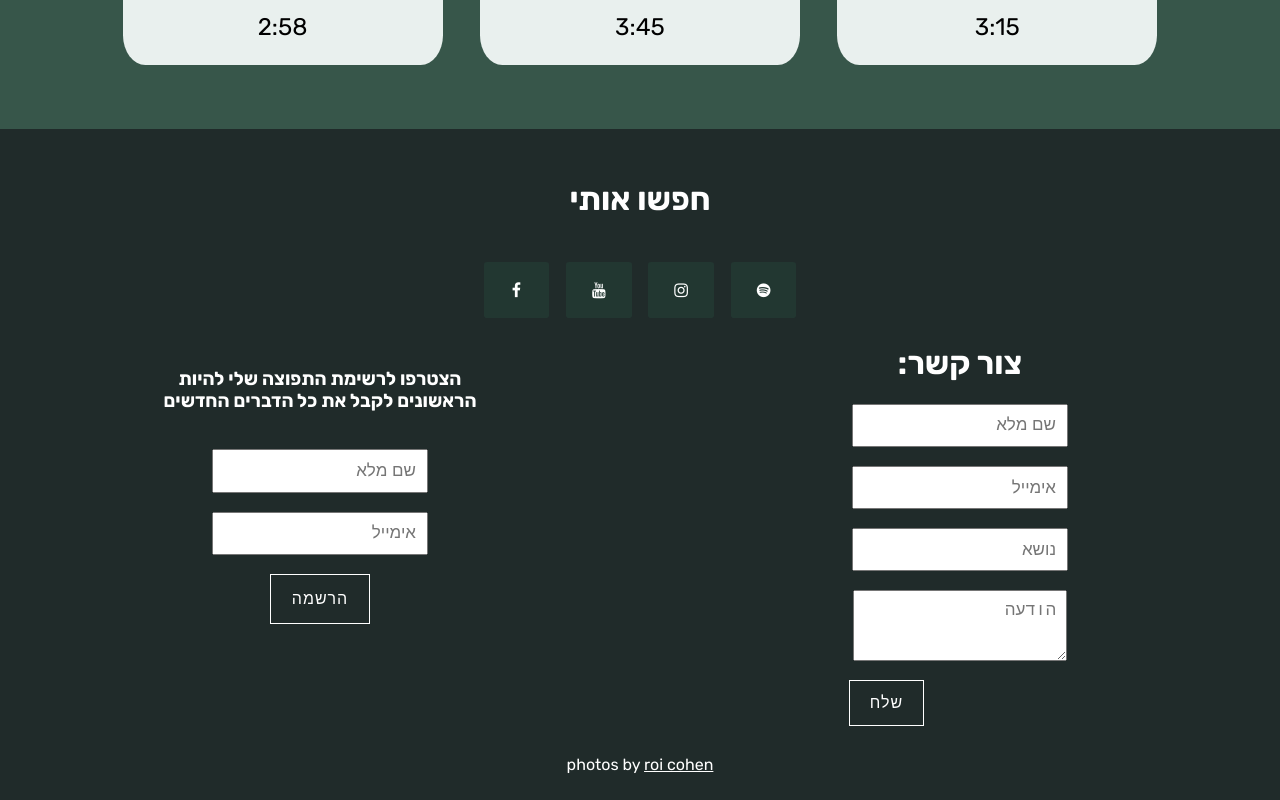
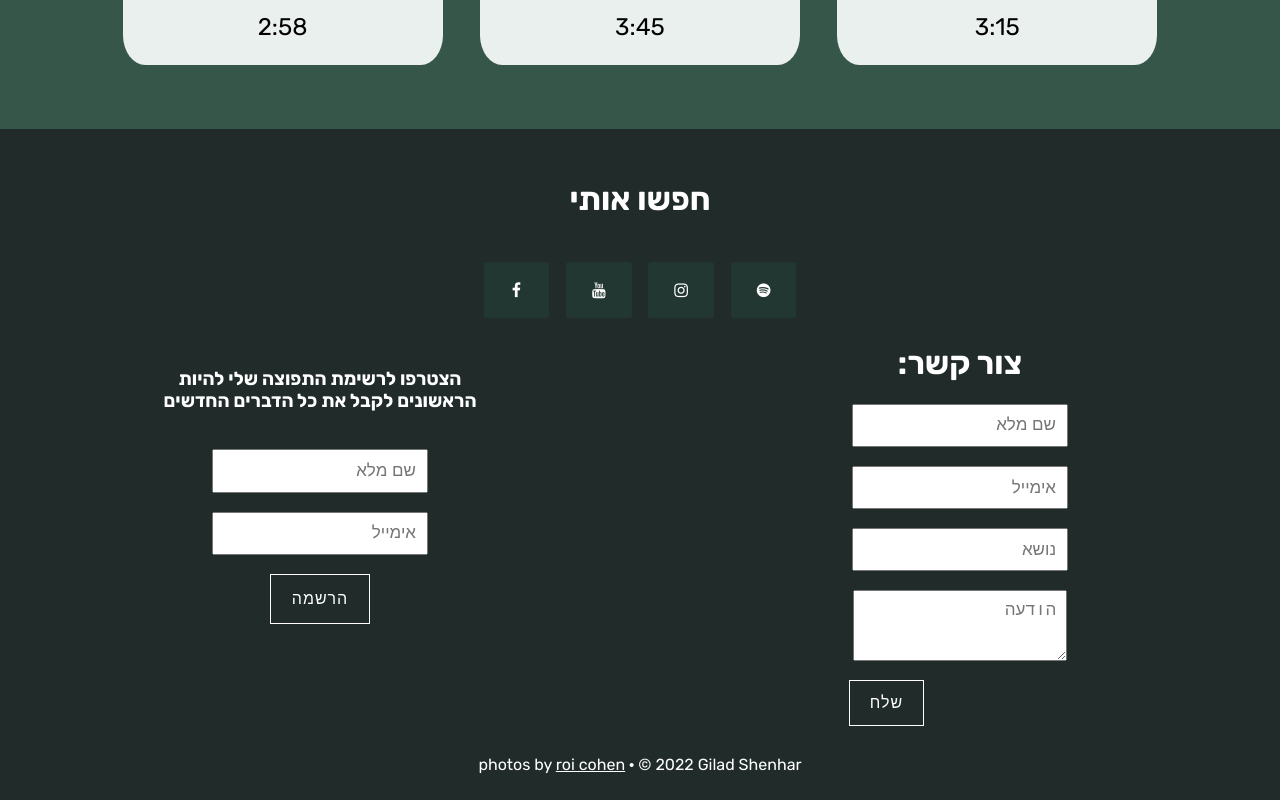
Before and after one commit to shenhars/netaSite, a React (Create React App) app: page / in a window 1280 px wide. Shown: the part 2182-2982 px from the top of the page. Built offline with nearby package versions, Linux system fonts and the light colour scheme.

Commit message:
credit added

```diff
--- a/src/SocialSection/SocialSec.js
+++ b/src/SocialSection/SocialSec.js
@@ -33,7 +33,7 @@ const SocialSec = () => {
                 <ContactForm />
                 <SpreadForm />
             </div>
-            <p className='credit'>photos by <a className='creditLink' target='_blank' rel='noreferrer' href='https://roicphotography.mypixieset.com/'>roi cohen</a></p>
+            <p className='credit'>photos by <a className='creditLink' target='_blank' rel='noreferrer' href='https://roicphotography.mypixieset.com/'>roi cohen</a>   <b>·</b>   © 2022 Gilad Shenhar</p>
         </div>
     )
 };
```
